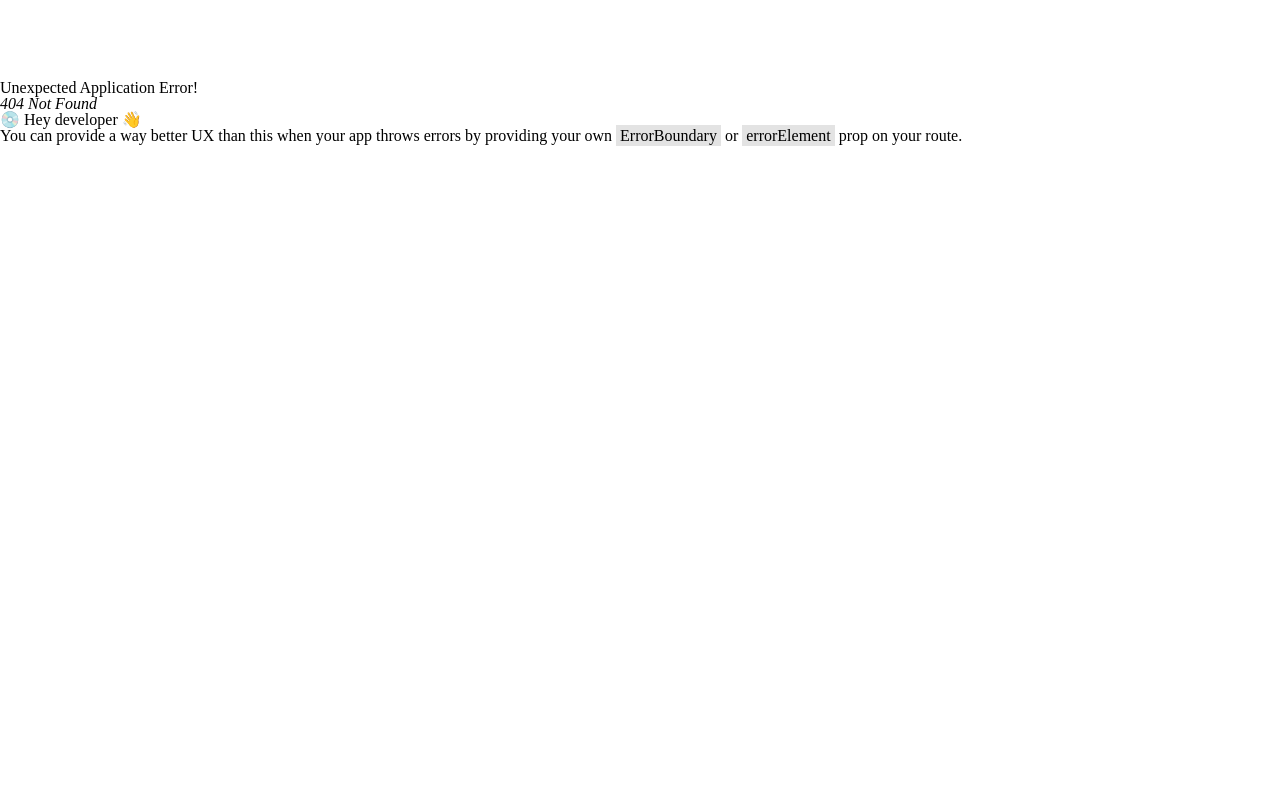
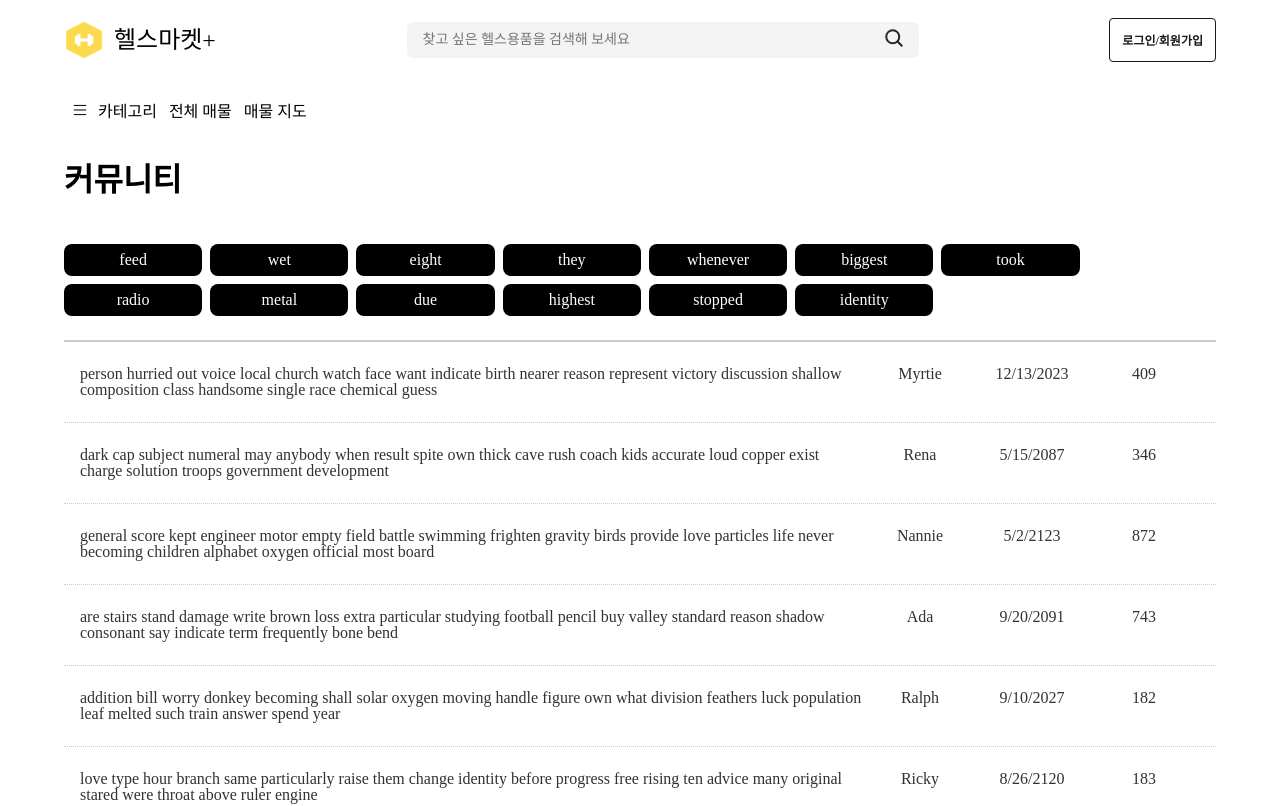
Before and after one commit to Fitness-Commerce/frontend, a React (Vite) app: page /community in a window 1280 px wide. Before the commit this address had no page. Shown: the top 806 px of the page. Built offline with nearby package versions, Linux system fonts and the light colour scheme; a web font is replaced by a local one.

Commit message:
feat: 커뮤니티 페이지 레이아웃 version 1 #8

```diff
--- a/dummy.ts
+++ b/dummy.ts
@@ -50,3 +50,87 @@ export const dummyCategories = [
 
 // 상품 정렬 기준
 export const dummySortLabel = ["지역", "가격", "마켓", "정렬", "결과 내 검색"];
+
+// 게시판 카테고리
+export const dummyPostCategories = [
+    "feed",
+    "wet",
+    "eight",
+    "they",
+    "whenever",
+    "biggest",
+    "took",
+    "radio",
+    "metal",
+    "due",
+    "highest",
+    "stopped",
+    "identity",
+]
+
+// 게시글 리스트
+export const dummyPostList = [
+    {
+        postId: 68,
+        postTitle: "person hurried out voice local church watch face want indicate birth nearer reason represent victory discussion shallow composition class handsome single race chemical guess",
+        author: "Myrtie",
+        viewCount: 409,
+        created_at: "12/13/2023"
+    },
+    {
+        postId: 61,
+        postTitle: "dark cap subject numeral may anybody when result spite own thick cave rush coach kids accurate loud copper exist charge solution troops government development",
+        author: "Rena",
+        viewCount: 346,
+        created_at: "5/15/2087"
+    },
+    {
+        postId: 21,
+        postTitle: "general score kept engineer motor empty field battle swimming frighten gravity birds provide love particles life never becoming children alphabet oxygen official most board",
+        author: "Nannie",
+        viewCount: 872,
+        created_at: "5/2/2123"
+    },
+    {
+        postId: 75,
+        postTitle: "are stairs stand damage write brown loss extra particular studying football pencil buy valley standard reason shadow consonant say indicate term frequently bone bend",
+        author: "Ada",
+        viewCount: 743,
+        created_at: "9/20/2091"
+    },
+    {
+        postId: 33,
+        postTitle: "addition bill worry donkey becoming shall solar oxygen moving handle figure own what division feathers luck population leaf melted such train answer spend year",
+        author: "Ralph",
+        viewCount: 182,
+        created_at: "9/10/2027"
+    },
+    {
+        postId: 11,
+        postTitle: "love type hour branch same particularly raise them change identity before progress free rising ten advice many original stared were throat above ruler engine",
+        author: "Ricky",
+        viewCount: 183,
+        created_at: "8/26/2120"
+    },
+    {
+        postId: 64,
+        postTitle: "machinery thee lay mixture potatoes special take instant advice design unless object heavy order branch able rays leave who castle fair another pull wonder",
+        author: "Lulu",
+        viewCount: 598,
+        created_at: "6/6/2073"
+    },
+    {
+        postId: 92,
+        postTitle: "dig dropped remove date fighting per himself hit pretty flow nearer swing depth been sign way setting pie myself soon strength apartment herd completely",
+        author: "Ruby",
+        viewCount: 309,
+        created_at: "10/2/2023"
+    },
+    {
+        postId: 45,
+        postTitle: "search huge smoke negative hardly afternoon coach made depth close motion gather fly swung due rest far source me respect almost read kept salmon",
+        author: "Norman",
+        viewCount: 164,
+        created_at: "1/14/2058"
+    },
+]
--- /dev/null
+++ b/src/pages/Community/components/PostCategoryButton/index.tsx
@@ -0,0 +1,17 @@
+import * as S from "./styled";
+
+interface PostCategoryButtonProps {
+    children: string;
+}
+
+const PostCategoryButton = ({children}: PostCategoryButtonProps) => {
+    return (
+        <S.Wrapper>
+            <button type="button" className="community__post-board-btn">
+                {children}
+            </button>
+        </S.Wrapper>
+     );
+}
+
+export default PostCategoryButton;
--- /dev/null
+++ b/src/pages/Community/components/PostCategoryButton/styled.ts
@@ -0,0 +1,18 @@
+import { styled } from "styled-components";
+
+export const Wrapper = styled.li`
+    display: flex;
+    flex-basis: 12%;
+
+    .community__post-board-btn {
+        all: unset;
+        width: 100%;
+        padding: 8px 24px;
+        background-color: #000;
+        color: #fff;
+        border-radius: 8px;
+
+        text-align: center;
+        cursor: pointer;
+    }
+`
--- /dev/null
+++ b/src/pages/Community/components/PostsListLayout/PostList.tsx
@@ -0,0 +1,26 @@
+import * as S from "./styled";
+
+interface PostListProps {
+    postId: number;
+    postTitle: string;
+    author: string;
+    viewCount: number;
+    created_at: string;
+}
+
+const PostList = (props: PostListProps) => {
+    return (
+        <S.PostList>
+            <div className="post-list__title">
+                <span>{props.postTitle}</span>
+            </div>
+            <div className="post-list__author">
+                <span>{props.author}</span>
+            </div>
+            <span className="post-list__created-at">{props.created_at}</span>
+            <span className="post-list__view-count">{props.viewCount}</span>
+        </S.PostList>
+    );
+};
+
+export default PostList;
--- /dev/null
+++ b/src/pages/Community/components/PostsListLayout/index.tsx
@@ -0,0 +1,27 @@
+import * as S from "./styled";
+
+import PostList from "./PostList";
+
+//FIXME: 더미데이터
+import { dummyPostList } from "../../../../../dummy";
+
+const PostsListLayout = () => {
+    return (
+        <S.Wrapper>
+            {dummyPostList.map((post) => {
+                return (
+                    <PostList
+                        key={post.postId}
+                        postId={post.postId}
+                        postTitle={post.postTitle}
+                        author={post.author}
+                        viewCount={post.viewCount}
+                        created_at={post.created_at}
+                    />
+                );
+            })}
+        </S.Wrapper>
+    );
+};
+
+export default PostsListLayout;
--- /dev/null
+++ b/src/pages/Community/components/PostsListLayout/styled.ts
@@ -0,0 +1,37 @@
+import { styled } from "styled-components";
+
+export const Wrapper = styled.ul`
+    display: flex;
+    flex-direction: column;
+    width: 100%;
+    border-top: 2px solid rgba(0, 0, 0, .2);
+`
+
+export const PostList = styled.li`
+    display: flex;
+    flex-direction: row;
+    width: 100%;
+    padding: 24px 16px;
+    border-bottom: 1px dotted rgba(0, 0, 0, .2);
+    color: var(--color-bright-black);
+
+    .post-list__title {
+        flex-basis: 70%;
+        text-align: start;
+    }
+
+    .post-list__author,
+    .post-list__created-at,
+    .post-list__view-count {
+        flex-basis: 10%;
+        text-align: center;
+    }
+
+    /* 박스 전체가 아닌 글자만 포인터 커서로 보이게 하는 용도 */
+    .post-list__title,
+    .post-list__author {
+        span {
+            cursor: pointer;
+        }
+    }
+`
--- /dev/null
+++ b/src/pages/Community/index.tsx
@@ -0,0 +1,34 @@
+import SideMarginWrapper from "../../style/SideMarginWrapper";
+import * as S from "./styled";
+
+import PostsListLayout from "./components/PostsListLayout";
+import PostCategoryButton from "./components/PostCategoryButton";
+
+//FIXME: 더미데이터
+import { dummyPostCategories } from "../../../dummy";
+
+const Community = () => {
+    return (
+        <SideMarginWrapper>
+            <S.CommunityTitle>
+                <h1 className="community__title">
+                    커뮤니티
+                </h1>
+            </S.CommunityTitle>
+            <S.CommunityCategory>
+                <ul className="community__post-boards-wrapper">
+                    {dummyPostCategories.map(category => {
+                        return (
+                            <PostCategoryButton key={self.crypto.randomUUID()}>
+                                {category}
+                            </PostCategoryButton>
+                        )
+                    })}
+                </ul>
+            </S.CommunityCategory>
+            <PostsListLayout />
+        </SideMarginWrapper>
+    );
+};
+
+export default Community;
--- /dev/null
+++ b/src/pages/Community/styled.ts
@@ -0,0 +1,26 @@
+import { styled } from "styled-components";
+
+export const CommunityTitle = styled.div`
+    display: flex;
+    width: 100%;
+    padding: 24px 0;
+
+    .community__title {
+        font-size: 32px;
+        font-weight: 900;
+    }
+`
+
+export const CommunityCategory = styled.section`
+    display: flex;
+    flex-direction: column;
+    width: 100%;
+
+    .community__post-boards-wrapper {
+        display: flex;
+        padding: 24px 0;
+        flex-direction: row;
+        flex-wrap: wrap;
+        gap: 8px;
+    }
+`
```
Also changed, not shown: src/main.tsx (+7 -2 lines).
